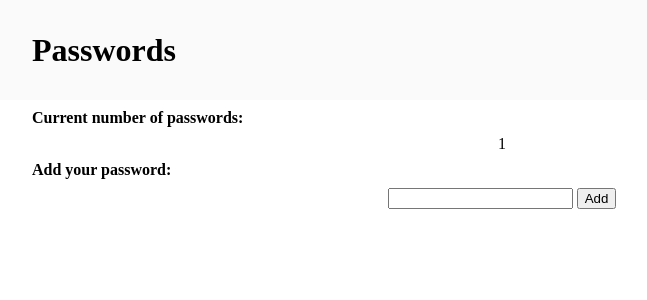
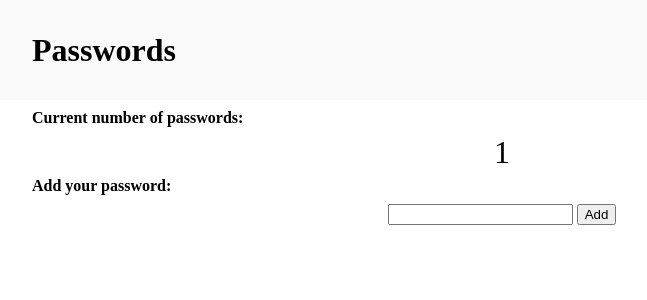
Before and after one commit to anze3db/passwords, a Django app: template templates/web/index.html in a window 1280 px wide. Shown: the top 300 px of the page, without its empty margins (138-785 px from the left). Run offline with Django 3.2, Linux system fonts and the light colour scheme; the template is opened without the code that fills it: most values are stand-ins (such as "Sample title", 1, 10 or a date in 2020).

Commit message:
Frontend: made number of passwords a little bigger

```diff
--- a/site_media/site.css
+++ b/site_media/site.css
@@ -9,3 +9,5 @@ h2 { padding: 10px 0px; }
 #content { text-align: center;}
 
 #content h2 { text-align: left; }
+
+#pass-count { font-size: xx-large; }
--- a/templates/web/index.html
+++ b/templates/web/index.html
@@ -2,7 +2,7 @@
 
 {% block content %}
 <h2>Current number of passwords:</h2>
-{{ pass_count }}
+<span id="pass-count">{{ pass_count }}</span>
 
 <h2>
 Add your password:
```
Also changed, not shown: 1 other file.
